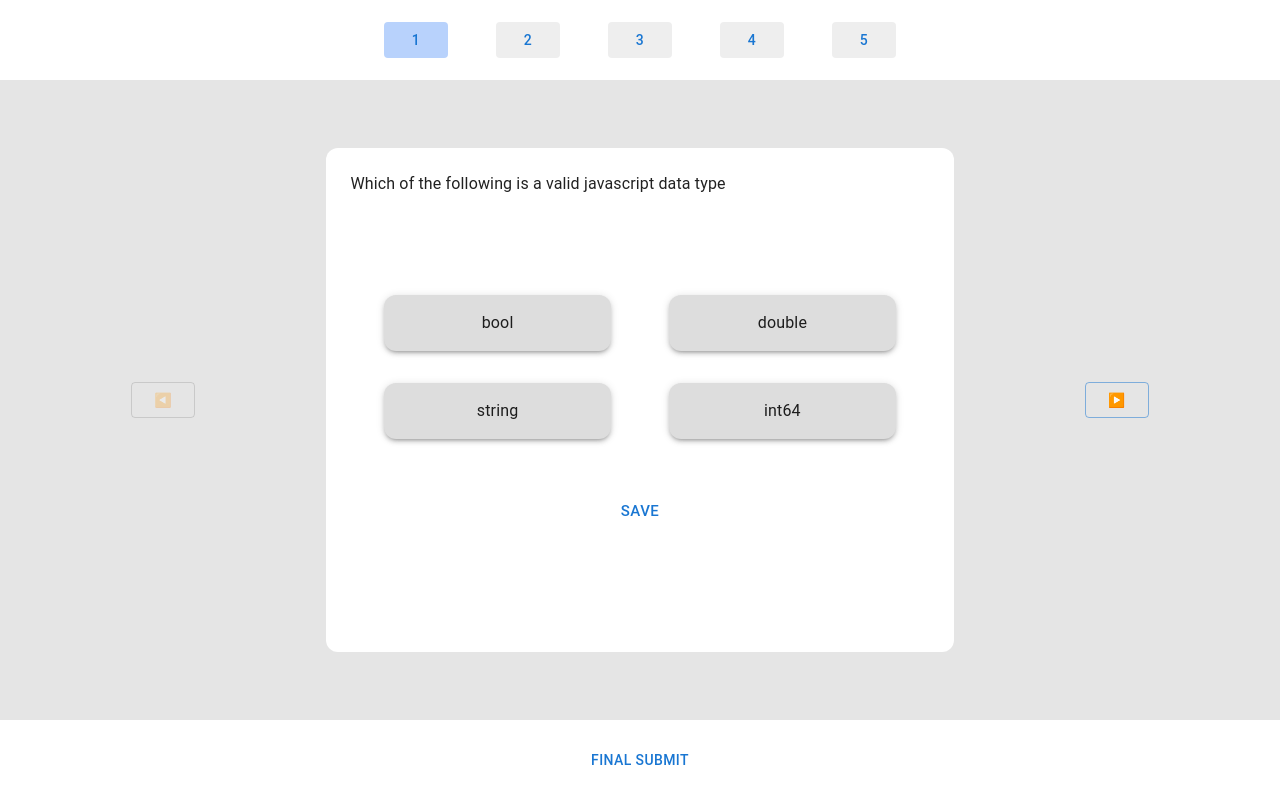
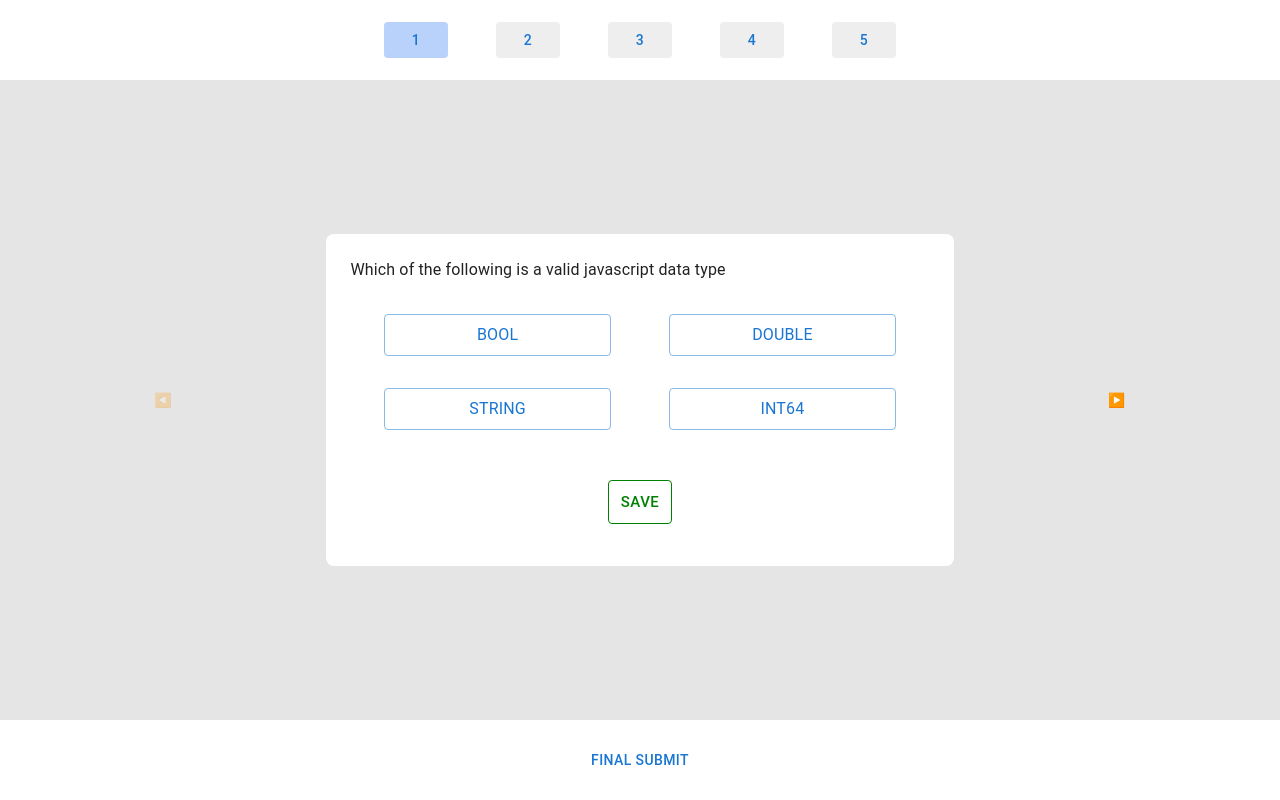
Before and after one commit to kevkanae/assignment2, a React (Create React App) app: page /quiz in a window 1280 px wide. Built offline with nearby package versions, Linux system fonts and the light colour scheme.

Commit message:
UI improvements

```diff
--- a/src/components/GridOptions.tsx
+++ b/src/components/GridOptions.tsx
@@ -1,4 +1,4 @@
-import { Grid, Typography, Box } from "@mui/material";
+import { Grid, Typography, Box, Button } from "@mui/material";
 // import { useState } from "react";
 
 interface IOptions {
@@ -18,20 +18,22 @@ const GridOptions = (props: IOptions) => {
         props.clickedAns(props.ansIndex);
       }}
     >
-      <Box
+      <Button
+        variant="outlined"
         sx={{
-          backgroundColor: "#ddd",
-          p: 2,
-          boxShadow: 3,
-          borderRadius: 3,
-          "&:hover": { cursor: "pointer", backgroundColor: "#aaa" },
+          width: "100%",
+          p: 1,
+          borderRadius: 1,
           "&:active": {
-            backgroundColor: "white",
+            backgroundColor: "lightskyblue",
+          },
+          "&:focus": {
+            backgroundColor: "powderblue",
           },
         }}
       >
         <Typography sx={{ textAlign: "center" }}>{props.options}</Typography>
-      </Box>
+      </Button>
     </Grid>
   );
 };
--- /dev/null
+++ b/src/components/NumberNav.tsx
@@ -0,0 +1,27 @@
+import Button from "@mui/material/Button";
+
+const NumberNav = (props: {
+  currIndex: number;
+  mapIndex: number;
+  setCurrentIndex: React.Dispatch<React.SetStateAction<number>>;
+  qNumber: number;
+  status: boolean;
+}) => {
+  return (
+    <Button
+      sx={{
+        backgroundColor: props.status
+          ? "lightgreen"
+          : props.currIndex === props.mapIndex
+          ? "#b8d2fc"
+          : "#eee",
+        mx: 3,
+      }}
+      onClick={() => props.setCurrentIndex(props.mapIndex)}
+    >
+      {props.qNumber}
+    </Button>
+  );
+};
+
+export default NumberNav;
--- a/src/constants/Languages.ts
+++ b/src/constants/Languages.ts
@@ -1,10 +1,14 @@
 export const languages = [
   {
-    value: "JS",
-    label: "Javascript",
+    value: "ENG",
+    label: "English",
   },
   {
-    value: "C++",
-    label: "CPP",
+    value: "HIN",
+    label: "Hindi",
+  },
+  {
+    value: "JAP",
+    label: "Japanese",
   },
 ];
--- a/src/pages/Home.tsx
+++ b/src/pages/Home.tsx
@@ -13,7 +13,7 @@ import { languages } from "../constants/Languages";
 const Home = () => {
   const navigate = useNavigate();
   const [name, setName] = useState<string>("");
-  const [lang, setLang] = useState<string>("JS");
+  const [lang, setLang] = useState<string>("ENG");
 
   const handleName = (e: React.ChangeEvent<HTMLInputElement>) =>
     setName(e.currentTarget.value);
@@ -82,6 +82,8 @@ const Home = () => {
                 id="outlined-select-currency"
                 select
                 label="Language"
+                fullWidth
+                required
                 aria-label="Language"
                 value={lang}
                 onChange={handleLang}
--- a/src/pages/Quiz.tsx
+++ b/src/pages/Quiz.tsx
@@ -6,6 +6,8 @@ import React, { useState } from "react";
 import { stat } from "../constants/Status";
 import FinalSubmitButton from "../components/FinalSubmitButton";
 import Checkbox from "@mui/material/Checkbox";
+import NumberNav from "../components/NumberNav";
+import { row } from "../constants/FlexStyles";
 
 const Quiz = () => {
   const [currentIndex, setCurrentIndex] = useState<number>(0);
@@ -100,34 +102,26 @@ const Quiz = () => {
     <>
       <Box
         sx={{
+          ...row,
           height: "10vh",
           width: "100vw",
-          display: "flex",
-          alignItems: "center",
           justifyContent: "center",
         }}
       >
         {currentStatus.map((x, i) => (
-          <Button
+          <NumberNav
             key={i}
-            sx={{
-              backgroundColor: x.status
-                ? "lightgreen"
-                : currentIndex === i
-                ? "#b8d2fc"
-                : "#eee",
-              mx: 3,
-            }}
-            onClick={() => setCurrentIndex(i)}
-          >
-            {x.qi + 1}
-          </Button>
+            qNumber={x.qi + 1}
+            setCurrentIndex={setCurrentIndex}
+            status={x.status}
+            currIndex={currentIndex}
+            mapIndex={i}
+          />
         ))}
       </Box>
       <Box
         sx={{
-          display: "flex",
-          alignItems: "center",
+          ...row,
           justifyContent: "space-evenly",
           width: "100vw",
           height: "80vh",
@@ -136,7 +130,7 @@ const Quiz = () => {
       >
         <Button
           role="prev-q"
-          variant="outlined"
+          variant="text"
           onClick={() => handleQChange(currentIndex, -1)}
           disabled={currentIndex === 0 ? true : false}
         >
@@ -146,10 +140,9 @@ const Quiz = () => {
           sx={{
             backgroundColor: "white",
             width: "49vw",
-            height: "63vh",
             my: 3,
             p: 3,
-            borderRadius: 3,
+            borderRadius: 2,
           }}
         >
           <>
@@ -197,16 +190,16 @@ const Quiz = () => {
 
             <Box
               sx={{
+                ...row,
                 height: "10vh",
                 width: "100%",
-                display: "flex",
-                alignItems: "center",
                 justifyContent: "center",
                 mt: "2rem",
               }}
             >
               <Button
                 size="large"
+                sx={{ color: "green", border: "1px solid green" }}
                 onClick={() => {
                   handleSaveAnswer(currentIndex, currentAnswerIndex);
                   updateCircle(currentIndex);
@@ -218,8 +211,8 @@ const Quiz = () => {
           </>
         </Box>
         <Button
-        role="next-q"
-          variant="outlined"
+          role="next-q"
+          variant="text"
           onClick={() => handleQChange(currentIndex, +1)}
           disabled={currentIndex === 4 ? true : false}
         >
```
